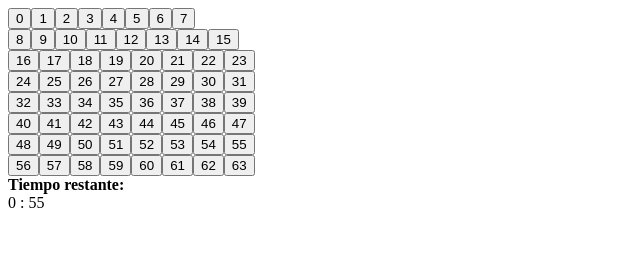
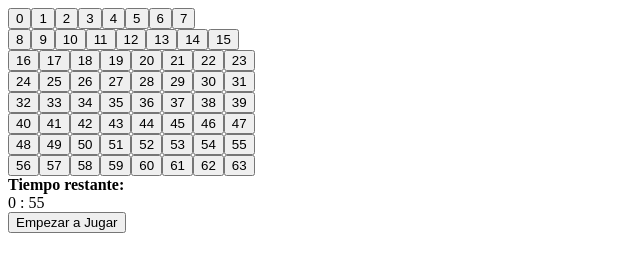
Before and after one commit to Santiagokmids/Chess, a plain HTML site: page Index.html in a window 1280 px wide. Shown: the whole page, without its empty margins (0-640 px from the left). Drawn offline with nearby package versions, Linux system fonts and the light colour scheme.

Commit message:
Button to start to play has been added

```diff
--- a/Index.html
+++ b/Index.html
@@ -181,5 +181,8 @@
         );
 
     </script>
+
+    <button> Empezar a Jugar</button>
+
 </body>
 </html>
```
